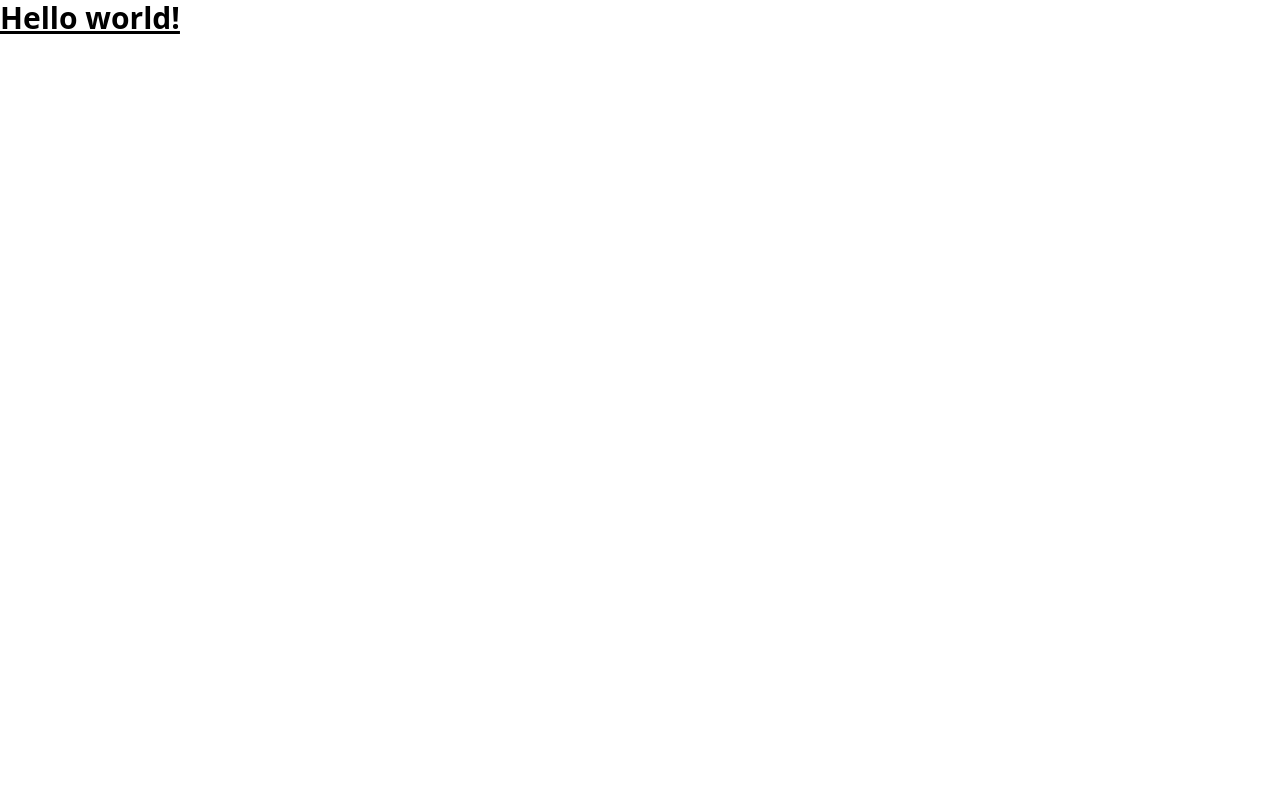
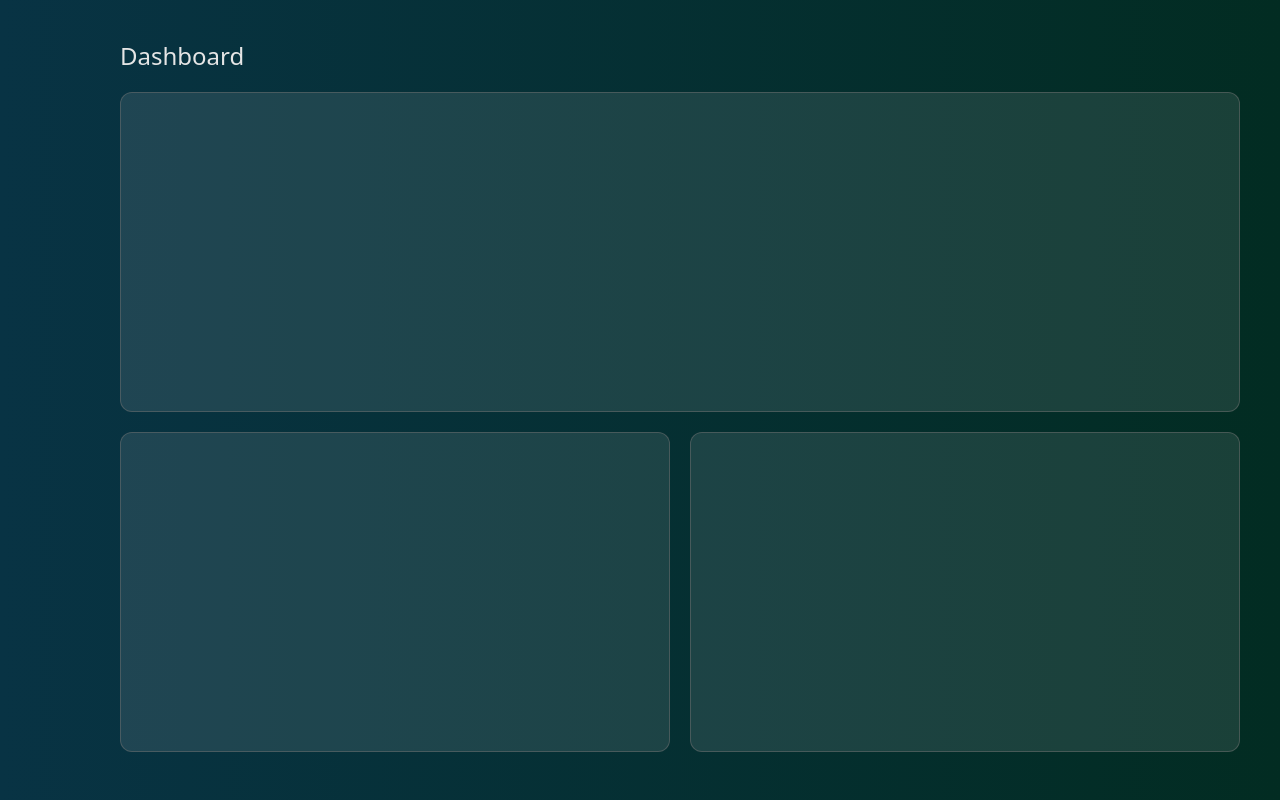
Before and after one commit to assilbekov/animated-sidebar-navigation-framer-motion, a React (Vite) app: page / in a window 1280 px wide. Built offline with nearby package versions, Linux system fonts and the light colour scheme.

Commit message:
add dashboard style

```diff
--- a/src/App.tsx
+++ b/src/App.tsx
@@ -1,7 +1,14 @@
 export default function App() {
   return (
-    <h1 className="text-3xl font-bold underline">
-      Hello world!
-    </h1>
+    <main className="w-full h-screen relative flex">
+      <section className="flex flex-col p-10 ml-20 w-full gap-5 relative">
+        <h1 className="text-2xl text-neutral-200">Dashboard</h1>
+        <div className="w-full h-80 bg-neutral-100/10 border rounded-xl border-neutral-500/50" />
+        <div className="flex gap-5 w-full">
+          <div className="w-1/2 h-80 bg-neutral-100/10 border rounded-xl border-neutral-500/50" />
+          <div className="w-1/2 h-80 bg-neutral-100/10 border rounded-xl border-neutral-500/50" />
+        </div>
+      </section>
+    </main>
   )
 }
--- a/src/index.css
+++ b/src/index.css
@@ -1,3 +1,7 @@
 @tailwind base;
 @tailwind components;
 @tailwind utilities;
+
+body {
+  @apply bg-gradient-to-r from-cyan-950 to-emerald-950;
+}
```
